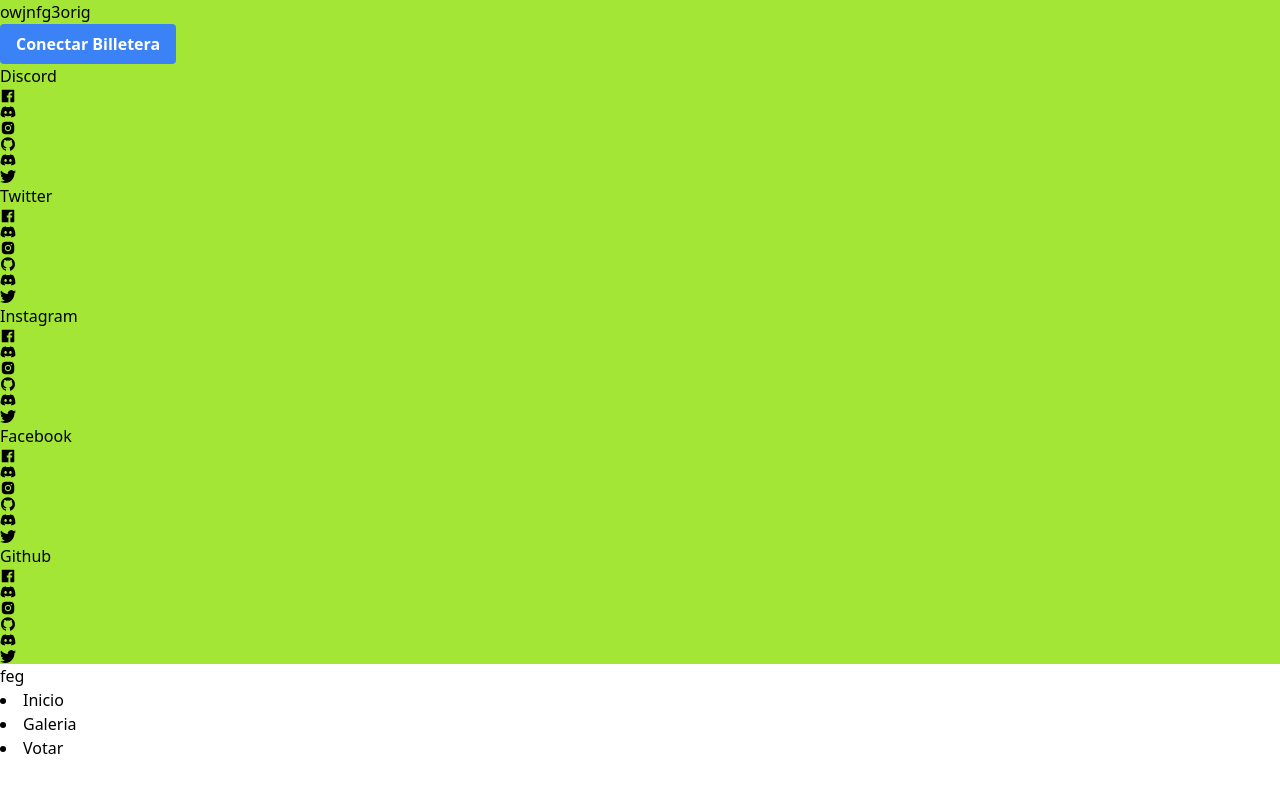
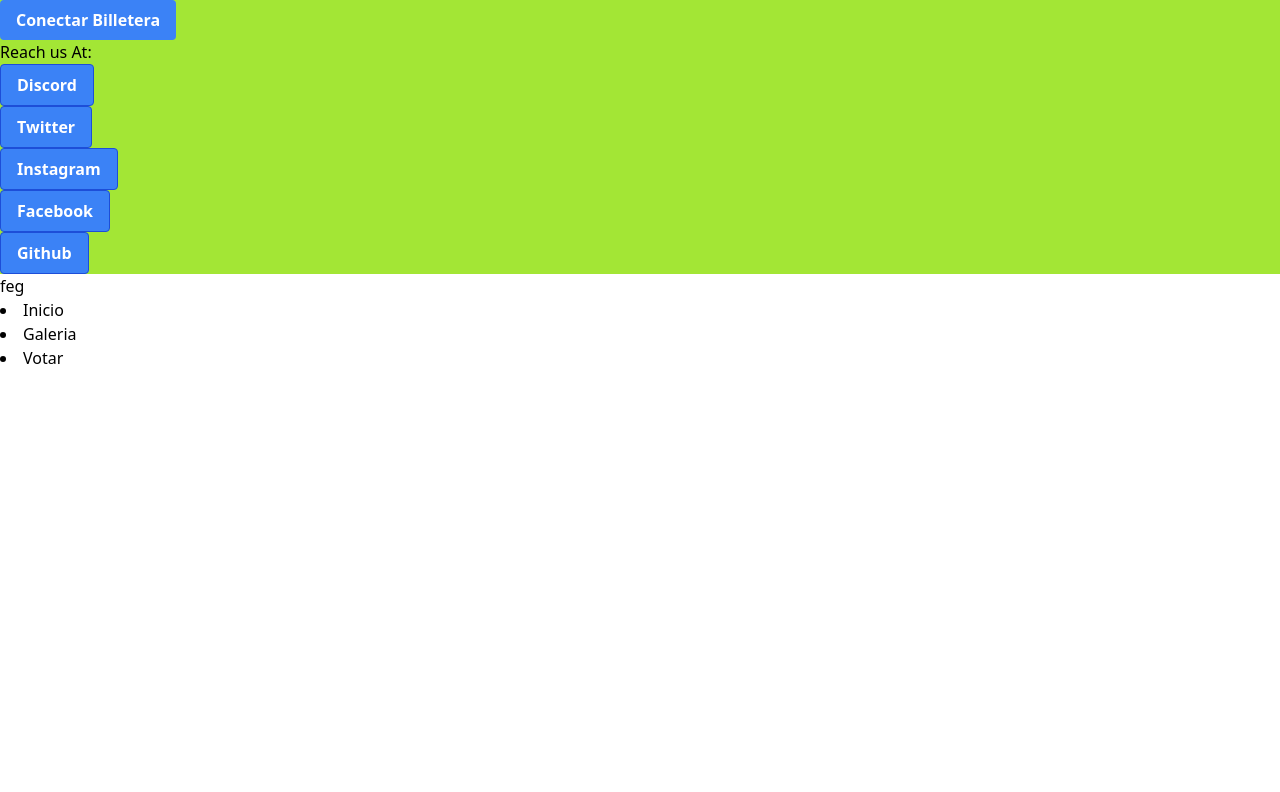
Before and after one commit to 123-code/ContDAO, a React (Create React App) app in the folder NFT_Landing/landing/: page / in a window 1280 px wide. Shown: the top 792 px of the page. Built offline with nearby package versions, Linux system fonts and the light colour scheme.

Commit message:
Added Social Media Buttons

```diff
--- a/NFT_Landing/landing/src/Pages/Main.js
+++ b/NFT_Landing/landing/src/Pages/Main.js
@@ -1,4 +1,4 @@
-import React from 'react';
+import React,{useState} from 'react';
 import Connectbutton from '../Components/Connectbutton';
 import {FaDiscord} from 'react-icons/fa';
 import{AiFillFacebook} from 'react-icons/ai';
@@ -8,13 +8,16 @@ import {BsTwitter} from 'react-icons/bs';
 
 
 const Main = ()=>{
+ let[icono,seticono] = useState(<AiFillFacebook/>);
+
 return(
 <>
 <body className="bg-lime-400">
-<h1 className = "text"> owjnfg3orig </h1>
+
 <Connectbutton/>
 
 <div>
+    <h1> Reach us At: </h1>
     {botones()}
 </div>
 
@@ -29,14 +32,14 @@ export default Main;
 const botones = ()=>{
     const items = ["Discord","Twitter","Instagram","Facebook","Github"];
 
+
     return(
 items.map((item,index)=>{
     /// corregir.
     return(
         <ul>
         <div>
-        <button key={index}>{item}</button>
-        {iconos()}
+        <button className = "bg-blue-500 hover:bg-blue-700 text-white font-bold py-2 px-4 border border-blue-700 rounded" key={index}>{item}</button>
         </div>
         </ul>
 
@@ -46,7 +49,8 @@ items.map((item,index)=>{
 
     // bugs aqui.
 const iconos = ()=>{
-    const icons = [<AiFillFacebook/>,<FaDiscord/>,<AiFillInstagram/>,<AiFillGithub/>,<FaDiscord/>,<BsTwitter/>];
+
+    const icons = [<AiFillFacebook/>,<AiFillInstagram/>,<AiFillGithub/>,<FaDiscord/>,<BsTwitter/>];
     return(
         <>
         {
```
Also changed, not shown: NFT_Landing/landing/src/Components/OptionButton.jsx (added, +9 -0 lines).
